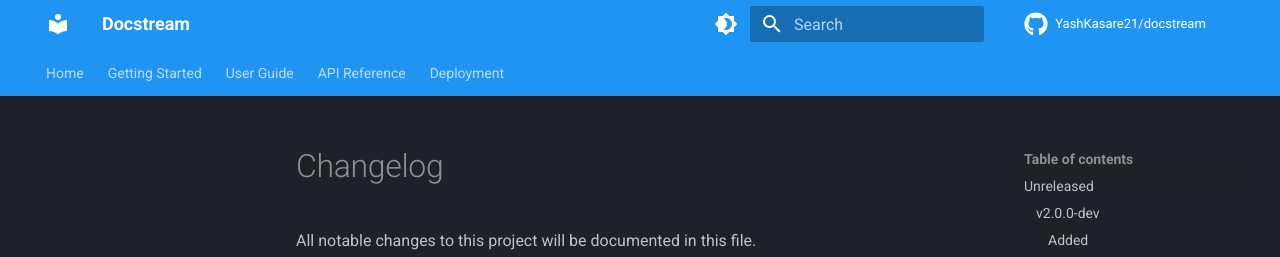
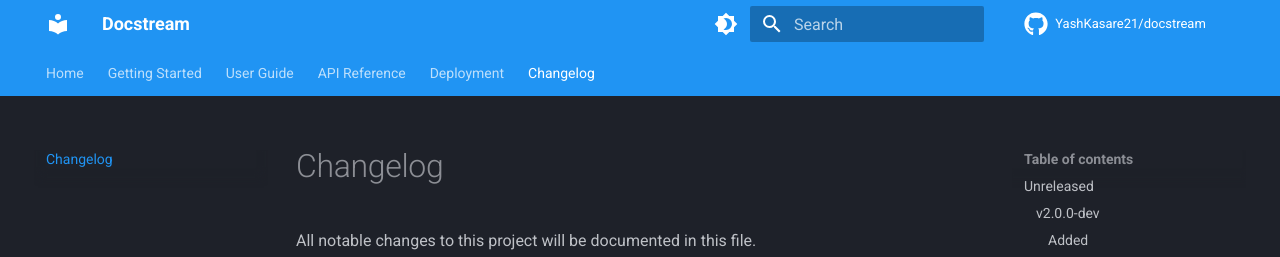
Before and after one commit to YashKasare21/docstream, an MkDocs documentation site: the page built from docs/changelog.md, in a window 1280 px wide and 900 px high. Shown: the top 257 px of the window. Built offline with MkDocs 1.6.1 and Material for MkDocs 9.7.7, drawn with Linux system fonts in a browser that asks for light colours; comment, search, counter and statistics services are not loaded.

Commit message:
docs: add changelog to nav

```diff
--- a/mkdocs.yml
+++ b/mkdocs.yml
@@ -43,6 +43,7 @@ nav:
     - convert(): api/convert.md
   - Deployment:
     - Railway + Vercel: deployment/railway-vercel.md
+  - Changelog: changelog.md
 
 markdown_extensions:
   - pymdownx.highlight:
```
